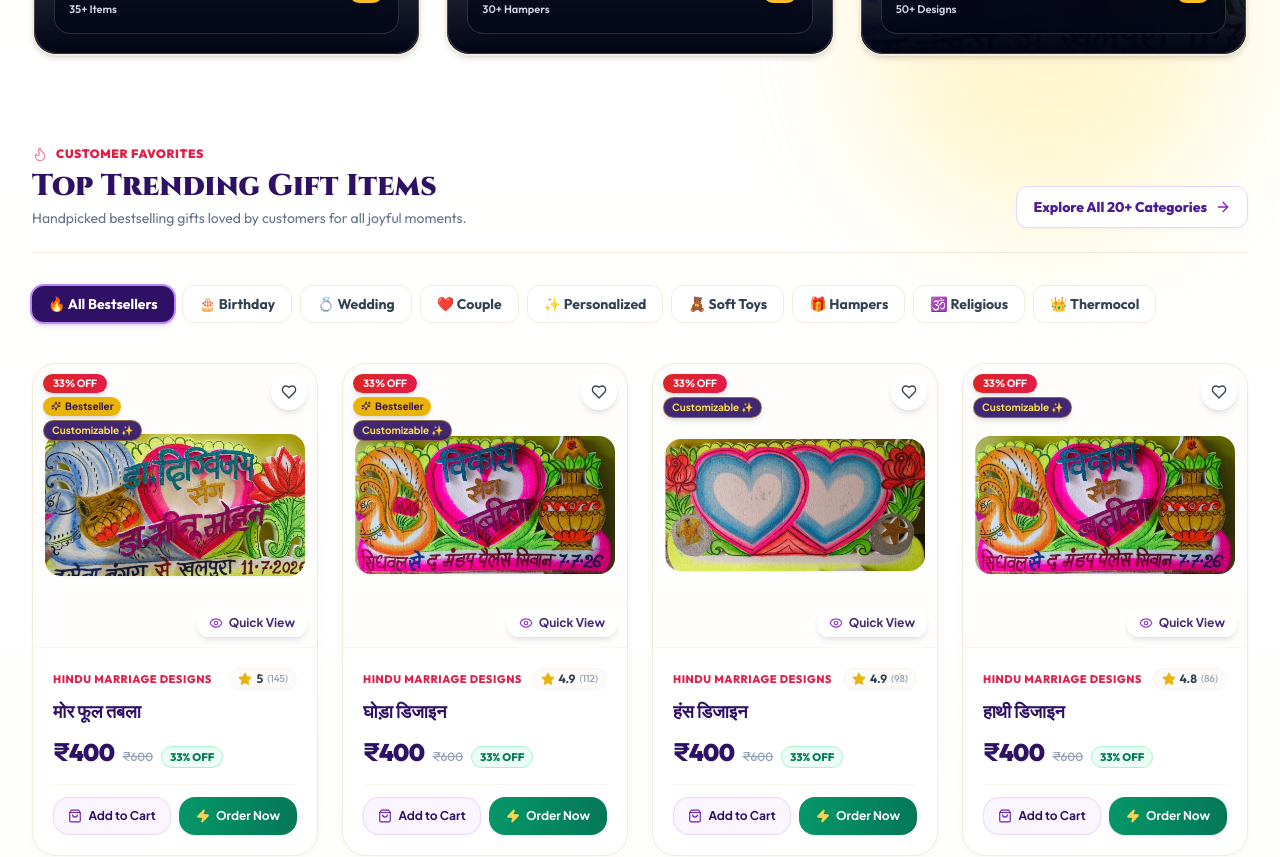
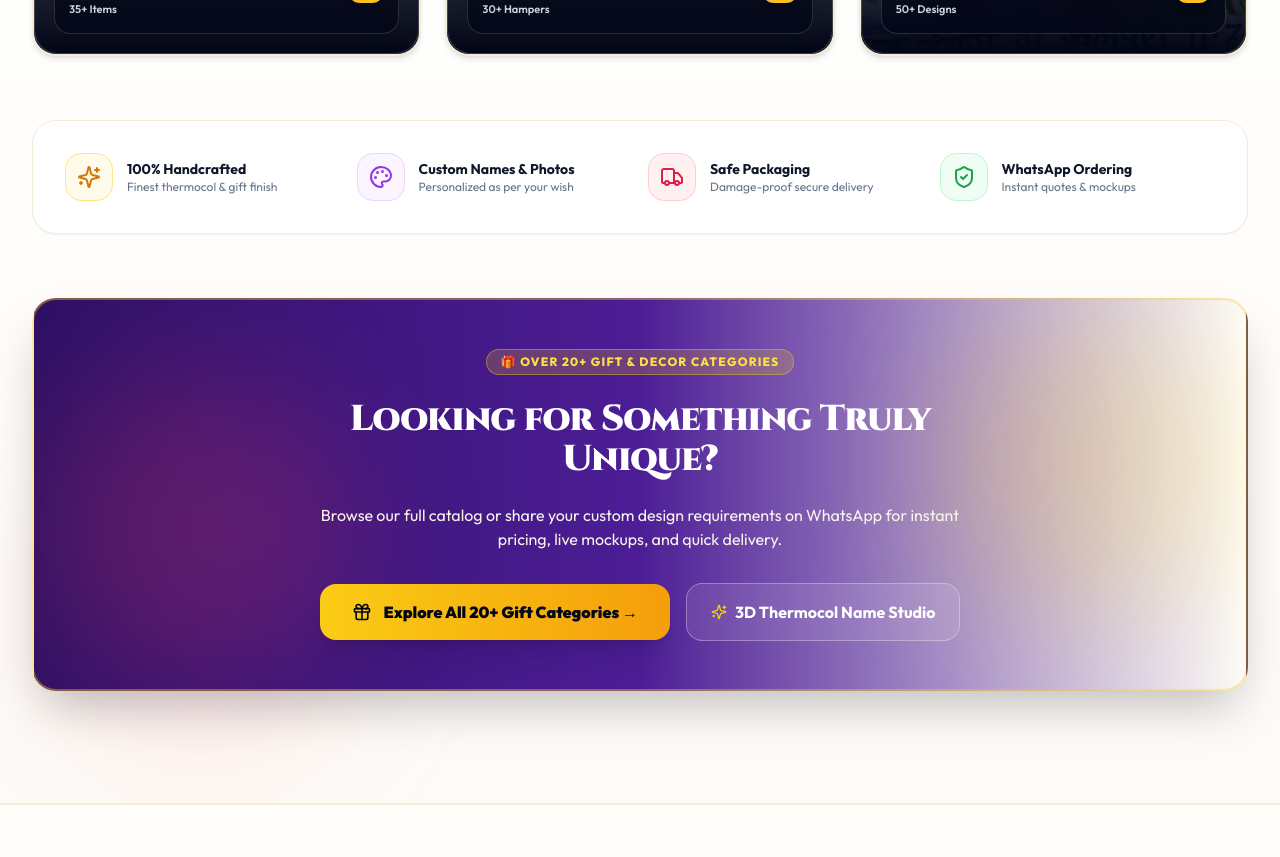
Before and after one commit to ganeshkumar1887/business-shop, a React (Vite) app: page / in a window 1280 px wide. Shown: the part 3260-4117 px from the top of the page. Built offline with nearby package versions, Linux system fonts and the light colour scheme; grey boxes are pictures that could not be loaded; a web font is replaced by a local one.

Commit message:
Remove Top Trending Gift Items section

```diff
--- a/src/components/GiftShopSection.jsx
+++ b/src/components/GiftShopSection.jsx
@@ -1,14 +1,9 @@
-import React, { useState } from 'react';
+import React from 'react';
 import { Link } from 'react-router-dom';
-import { Sparkles, Gift, ArrowRight, Star, Heart, Flame, ShieldCheck, Truck, Palette, Clock } from 'lucide-react';
-import { CATEGORIES } from '../data/categories';
-import { getFeaturedProducts, getProductsByCategory } from '../data/products';
+import { Sparkles, Gift, ArrowRight, ShieldCheck, Truck, Palette } from 'lucide-react';
 import { birthdayHamperImg, weddingHamperImg, coupleHamperImg, heroImg2 } from '../data/images';
-import ProductCard from './ProductCard';
 
-export default function GiftShopSection({ onQuickView, onOrderNow }) {
-  const [activeTab, setActiveTab] = useState('all');
-
+export default function GiftShopSection() {
   // Key 9 highlighted visual categories with crystal clear real photos and high-contrast styling
   const highlightCategories = [
     {
@@ -111,24 +106,6 @@ export default function GiftShopSection({ onQuickView, onOrderNow }) {
       badgeColor: 'bg-gradient-to-r from-amber-400 to-amber-500 text-slate-950'
     },
   ];
-
-  // Quick category tabs for instant product filtering
-  const quickTabs = [
-    { id: 'all', label: '🔥 All Bestsellers', slug: null },
-    { id: 'birthday-gifts', label: '🎂 Birthday', slug: 'birthday-gifts' },
-    { id: 'wedding-gifts', label: '💍 Wedding', slug: 'wedding-gifts' },
-    { id: 'couple-romantic-gifts', label: '❤️ Couple', slug: 'couple-romantic-gifts' },
-    { id: 'personalized-gifts', label: '✨ Personalized', slug: 'personalized-gifts' },
-    { id: 'soft-toys', label: '🧸 Soft Toys', slug: 'soft-toys' },
-    { id: 'gift-hampers', label: '🎁 Hampers', slug: 'gift-hampers' },
-    { id: 'religious-gifts', label: '🕉️ Religious', slug: 'religious-gifts' },
-    { id: 'thermocol-event-decoration', label: '👑 Thermocol', slug: 'thermocol-event-decoration' },
-  ];
-
-  // Get products based on active tab
-  const displayedProducts = activeTab === 'all'
-    ? getFeaturedProducts(8)
-    : getProductsByCategory(activeTab).slice(0, 8);
 
   return (
     <section className="py-20 lg:py-28 bg-gradient-to-b from-brand-cream-50 via-white to-brand-cream-100 relative overflow-hidden border-b border-brand-cream-300">
@@ -250,69 +227,6 @@ export default function GiftShopSection({ onQuickView, onOrderNow }) {
         </div>
 
         {/* ============================================================ */}
-        {/* 🔥 TRENDING PRODUCTS WITH INTERACTIVE TABS */}
-        {/* ============================================================ */}
-        <div className="space-y-8 pt-6">
-
-          {/* Header & Category Filter Tabs */}
-          <div className="flex flex-col md:flex-row md:items-end justify-between gap-6 border-b border-brand-cream-300 pb-6">
-            <div>
-              <div className="inline-flex items-center gap-2 text-xs font-outfit font-black uppercase tracking-wider text-brand-rose-600 mb-1">
-                <Flame className="w-4 h-4 text-brand-rose-600 animate-pulse" />
-                <span>Customer Favorites</span>
-              </div>
-              <h3 className="font-cinzel font-black text-2xl sm:text-3xl text-brand-purple-950">
-                Top Trending Gift Items
-              </h3>
-              <p className="font-outfit text-sm text-slate-500 mt-1">
-                Handpicked bestselling gifts loved by customers for all joyful moments.
-              </p>
-            </div>
-
-            <Link
-              to="/products"
-              className="inline-flex items-center gap-2 font-outfit font-extrabold text-sm text-brand-purple-900 hover:text-brand-rose-600 bg-white hover:bg-brand-purple-50 px-4 py-2.5 rounded-xl border border-brand-purple-200 shadow-sm transition-all group shrink-0"
-            >
-              <span>Explore All 20+ Categories</span>
-              <ArrowRight className="w-4 h-4 text-brand-purple-700 group-hover:translate-x-1 transition-transform" />
-            </Link>
-          </div>
-
-          {/* Quick Filter Pill Buttons */}
-          <div className="flex flex-wrap items-center gap-2 pb-2">
-            {quickTabs.map((tab) => {
-              const isActive = activeTab === tab.id;
-              return (
-                <button
-                  key={tab.id}
-                  onClick={() => setActiveTab(tab.id)}
-                  className={`px-4 py-2 rounded-xl text-xs sm:text-sm font-outfit font-bold transition-all duration-200 cursor-pointer ${
-                    isActive
-                      ? 'bg-brand-purple-950 text-white shadow-md shadow-brand-purple-950/20 ring-2 ring-brand-purple-400'
-                      : 'bg-white text-slate-700 hover:bg-brand-cream-200 border border-brand-cream-300 hover:border-brand-purple-300'
-                  }`}
-                >
-                  {tab.label}
-                </button>
-              );
-            })}
-          </div>
-
-          {/* Products Grid */}
-          <div className="grid grid-cols-1 sm:grid-cols-2 lg:grid-cols-4 gap-6">
-            {displayedProducts.map((product) => (
-              <ProductCard
-                key={product.id}
-                product={product}
-                onQuickView={onQuickView}
-                onOrderNow={onOrderNow}
-              />
-            ))}
-          </div>
-
-        </div>
-
-        {/* ============================================================ */}
         {/* 🏆 TRUST BADGES STRIP */}
         {/* ============================================================ */}
         <div className="grid grid-cols-2 lg:grid-cols-4 gap-4 p-6 sm:p-8 rounded-3xl bg-white border border-brand-cream-300 shadow-sm">
```
